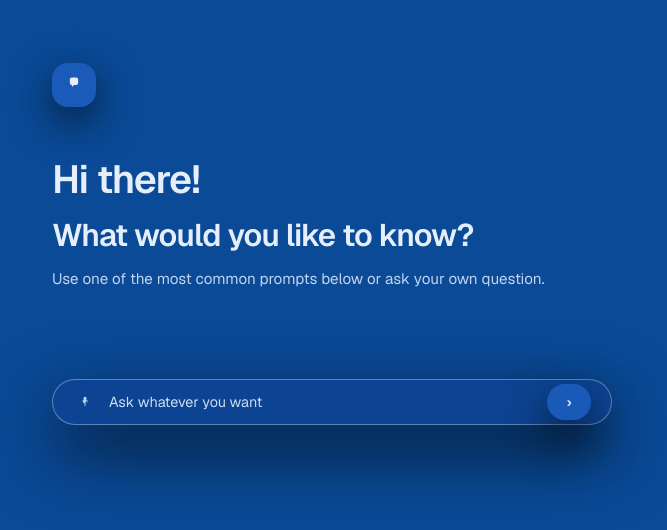
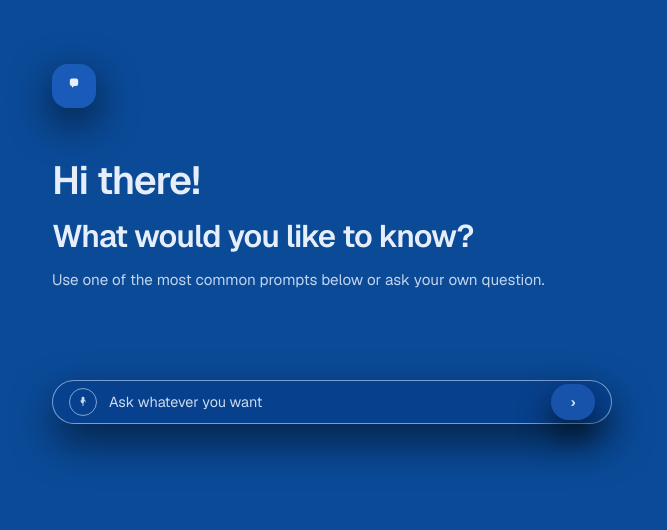
Before and after one commit to katherinek727/full_stack_test_f, a Next.js app: page / in a window 1280 px wide. Shown: the part 156-686 px from the top of the page, without its empty margins (252-919 px from the left). Built offline with nearby package versions, Linux system fonts and the light colour scheme.

Commit message:
improve interface

```diff
--- a/app/page.tsx
+++ b/app/page.tsx
@@ -30,8 +30,8 @@ export default function Home() {
 
           <div className="mt-10 flex flex-col gap-6">
             <div className="flex items-center">
-              <div className="relative flex h-[46px] w-full max-w-[560px] flex-1 items-center rounded-full border border-[rgba(255,255,255,0.34)] bg-[rgba(13,69,147,0.97)] px-5 text-sm text-[rgba(215,227,246,0.95)] shadow-[0_26px_70px_rgba(0,0,0,0.7)]">
-                <div className="mr-3 flex h-6 w-6 items-center justify-center rounded-full bg-transparent text-[rgba(207,222,244,0.9)]">
+              <div className="relative flex h-11 w-full max-w-[560px] flex-1 items-center rounded-full border border-[rgba(157,189,232,0.75)] bg-[rgba(6,55,126,0.45)] px-4 text-sm text-[rgba(213,227,245,0.95)] shadow-[0_18px_40px_rgba(0,0,0,0.55)]">
+                <div className="mr-3 flex h-7 w-7 items-center justify-center rounded-full border border-[rgba(157,189,232,0.8)] bg-transparent text-[rgba(213,227,245,0.95)]">
                   <svg
                     viewBox="0 0 24 24"
                     aria-hidden="true"
@@ -43,12 +43,12 @@ export default function Home() {
                     />
                   </svg>
                 </div>
-                <span className="flex-1 truncate text-[0.9rem] text-[rgba(213,227,245,0.96)]">
+                <span className="flex-1 truncate text-[0.9rem] text-[rgba(210,225,245,0.96)]">
                   Ask whatever you want
                 </span>
                 <button
                   type="button"
-                  className="ml-4 flex h-9 w-11 items-center justify-center rounded-[18px] bg-[rgba(26,90,185,0.98)] text-[rgba(226,237,252,0.98)] shadow-[0_20px_46px_rgba(0,0,0,0.8)]"
+                  className="ml-3 flex h-9 w-11 items-center justify-center rounded-[18px] bg-[rgba(24,84,172,0.98)] text-[rgba(226,237,252,0.98)] shadow-[0_16px_32px_rgba(0,0,0,0.65)]"
                 >
                   <span className="text-sm font-semibold leading-none">›</span>
                 </button>
```
